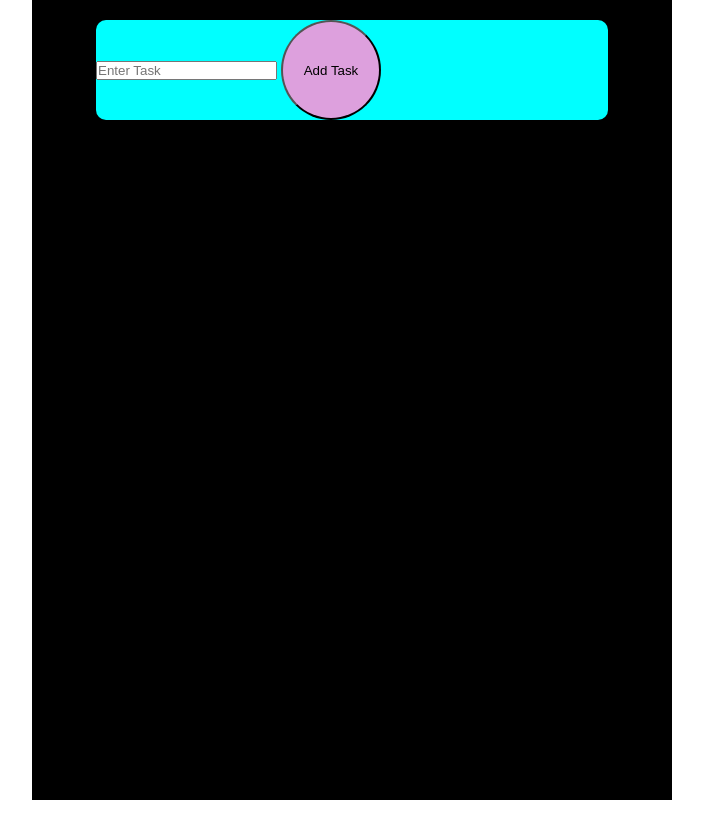
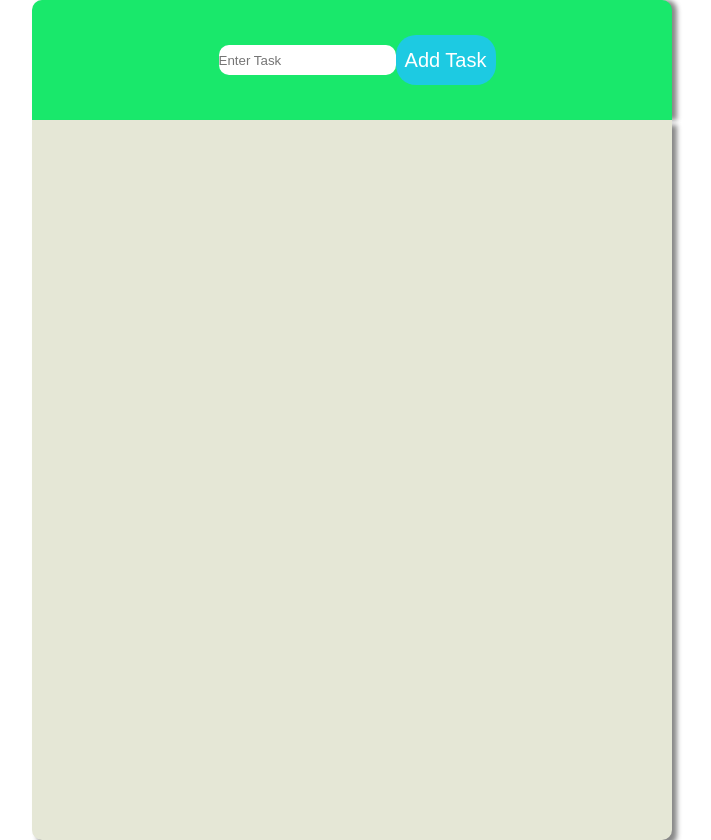
Before and after one commit to Adil-io/TODO-App, a plain HTML site: page index.html in a window 1280 px wide. Shown: the whole page, without its empty margins (288-999 px from the left). Before the commit the page ends 800 px from the top, so only its background shows below. Drawn offline with Linux system fonts and the light colour scheme.

Commit message:
Update style.css

```diff
--- a/style.css
+++ b/style.css
@@ -1,52 +1,100 @@
 * {
 	margin: 0;
 	padding: 0;
+	box-sizing: border-box;
+}
+
+body{
+	font-family: sans-serif;
 }
 
 #container {
 	display: flex;
 	justify-content: center;
 	position: relative;
+
 }
 
 #searchArea {
 	position: absolute;
-	border-radius: 10px;
-	background-color: aqua;
-	width: 40%;
-	margin: 20px;
-
+	border-radius: 10px 10px 0 0;
+	background-color:#19E86B ;
+	width: 50%;
+	height: 120px;
+	display: flex;
+	flex-wrap: wrap;
+	justify-content: center;
+	align-items: center;
+	box-shadow: 5px 0 5px #888888;
 }
 
-#addBtn {
-	height: 100px;
+#sText{
+	border: 0;
+	border-radius: 10px;
+	height: 30px;
+	margin-left: 10px;
+}
+
+#addBtn{
+	background-color: #1DCAE2 ;
+    border: none;
+    color: white;
+    text-align: center;
+    text-decoration: none;
+    display: inline-block;
+	font-size: 20px;
+	font-family: Arial, Helvetica;
+	padding: 4px;
+	cursor: pointer;
+	height: 50px;
 	width: 100px;
+	border-radius: 20px;
+	transition: 0.5s;
+}
+
+#addBtn:hover{
+	color: #D11C1C;
+	width: 70px;
+	height: 70px;
 	border-radius: 50%;
-	background-color: plum;
-	display: pointer;
+        font-size:22px;
 }
 
 #displayArea{
+	position: relative;
+	top: 120px;
 	display: flex;
-	justify-content: center;
-	align-content: center;
-	background-color:black;
-	height: 100vh;
+	flex-direction: column;
+	align-items: center;
+	background-color:#E5E7D6  ;
+	height: 90vh;
 	width: 50%;
-}
-
-#ul1{
-	margin: 20px;
+    border-radius: 0 0 10px 10px;
+	box-shadow: 5px 5px 5px #888888;
 }
 
 .liTask{
-	width: 100%;
-	display: inline-block;
-	background-color: gainsboro;
+	height: 50px;
+	background-color: #CEE0E2 ;
+	width: 95%;
+	padding: 10px;
+	display: flex;
+	flex-wrap: wrap;
+	margin: 7px 0;
+	justify-content: space-between;
+	align-items: center;
+	border-radius: 5px;
+}
 
+.delBtn{
+	color: white;
+	padding: 5px;
+	text-decoration: none;
+	border: none;
+	background-color:#D11C1C ;
+	border-radius: 4px;
+}
 
+.delBtn:hover .liTask{
+	background-color: #EE3535;
 }
-.delBtn{
-	display: inline-block;
-
-}
```
